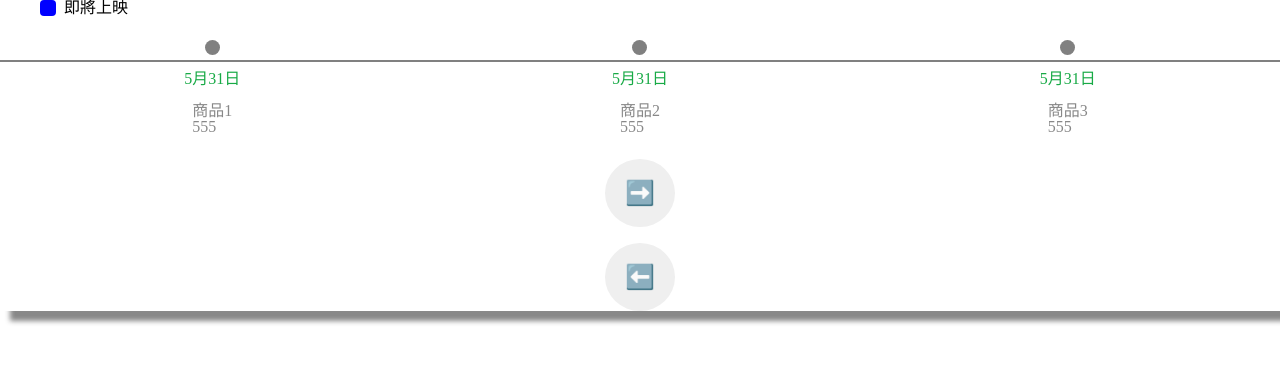
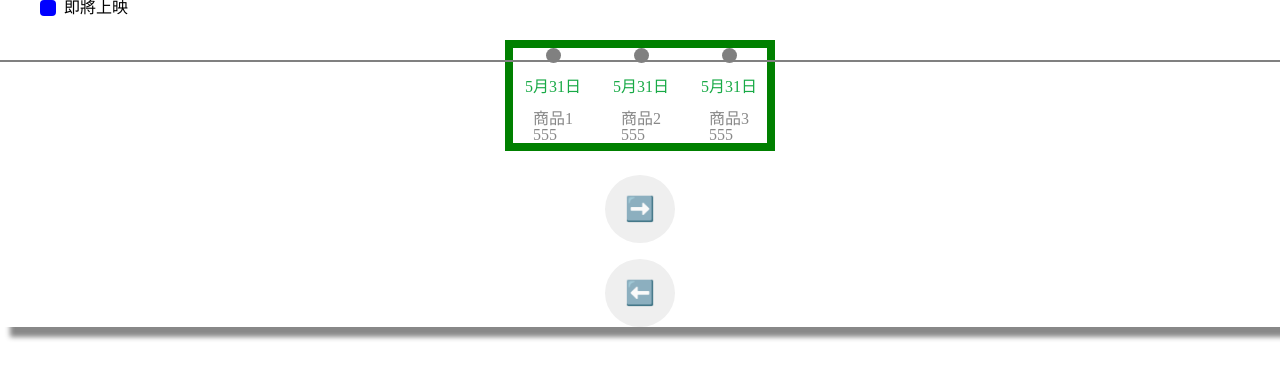
Before and after one commit to Chouwill/movie-slideshow, a Vue app: page / in a window 1280 px wide. Shown: the top 378 px of the page. Built offline with nearby package versions, Linux system fonts and the light colour scheme.

Commit message:
fix:修正輪播器樣式與顯示項目個數

```diff
--- a/src/components/Ｍovie.vue
+++ b/src/components/Ｍovie.vue
@@ -1,5 +1,6 @@
 <script setup>
-import { ref } from "vue";
+import { onMounted, ref } from "vue";
+
 
 const movieArray = ref([
   {
@@ -14,8 +15,48 @@ const movieArray = ref([
     name: "商品3",
     price: 555,
   },
+  {
+    name: "商品4",
+    price: 555,
+  },
+  {
+    name: "商品5",
+    price: 555,
+  },
+  {
+    name: "商品6",
+    price: 555,
+  },
+  {
+    name: "商品7",
+    price: 555,
+  },
+  {
+    name: "商品8",
+    price: 555,
+  },
+  {
+    name: "商品9",
+    price: 555,
+  },
+]);
 
-]);
+movieArray.value.forEach((item) => {
+  console.log(item);
+});
+
+onMounted(() => {
+  const nextStep = document.querySelector(".nextStep");
+  const returnStep = document.querySelector(".returnStep");
+
+  console.log(nextStep);
+  console.log(returnStep);
+
+  nextStep.addEventListener("click", function(e){
+    console.log(e);
+
+  })
+});
 </script>
 
 <template>
@@ -44,61 +85,12 @@ const movieArray = ref([
             /> -->
           </div>
         </div>
-        <!-- <div class="circle-father">
-          <div class="semicircle"></div>
-          <div class="date">
-            <p class="date-text">5月31日</p>
-          </div>
-          <div class="movie-pic">
-            <img src="https://image.tmdb.org/t/p/w500/zuXZnzHvXdWyVDVPZcLvPNrKvEq.jpg"
-            style="width: 181px; height: 271px;" alt="">
-          </div>
-        </div>
-        <div class="circle-father">
-          <div class="semicircle"></div>
-          <div class="date">
-            <p class="date-text">5月31日</p>
-          </div>
-          <div class="movie-pic">
-            <img src="https://image.tmdb.org/t/p/w500/zuXZnzHvXdWyVDVPZcLvPNrKvEq.jpg"
-            style="width: 181px; height: 271px;" alt="">
-          </div>
-        </div>
-        <div class="circle-father">
-          <div class="semicircle"></div>
-          <div class="date">
-            <p class="date-text">5月31日</p>
-          </div>
-          <div class="movie-pic">
-            <img src="https://image.tmdb.org/t/p/w500/zuXZnzHvXdWyVDVPZcLvPNrKvEq.jpg"
-            style="width: 181px; height: 271px;" alt="">
-          </div>
-        </div>
-        <div class="circle-father">
-          <div class="semicircle"></div>
-          <div class="date">
-            <p class="date-text">5月31日</p>
-          </div>
-          <div class="movie-pic">
-            <img src="https://image.tmdb.org/t/p/w500/zuXZnzHvXdWyVDVPZcLvPNrKvEq.jpg"
-            style="width: 181px; height: 271px;" alt="">
-          </div>
-        </div>
-        <div class="circle-father">
-          <div class="semicircle"></div>
-          <div class="date">
-            <p class="date-text">5月31日</p>
-          </div>
-          <div class="movie-pic">
-            <img src="https://image.tmdb.org/t/p/w500/zuXZnzHvXdWyVDVPZcLvPNrKvEq.jpg"
-            style="width: 181px; height: 271px;" alt="">
-          </div>
-        </div> -->
+        <!--  -->
       </div>
     </div>
 
-    <button>➡️</button>
-    <button>⬅️</button>
+    <button class="nextStep">➡️</button>
+    <button class="returnStep">⬅️</button>
   </div>
 </template>
 
@@ -147,11 +139,14 @@ const movieArray = ref([
       top: 28px;
     }
     .circle-box {
-      width: 100%;
+      width: 270px;
+      overflow: hidden;
+      align-items: center;
       display: flex;
-      border: 8px solid green;
-      gap: 0.2rem;
-      justify-content: space-around;
+      border: 8px solid green !important;
+      gap: 0.5rem;
+      // justify-content: space-around;
+      margin: 0 auto;
       .circle-father {
         gap: 0.5rem;
         border: 6px solid orange;
@@ -159,7 +154,7 @@ const movieArray = ref([
         justify-content: center;
         align-items: center;
         flex-direction: column;
-        overflow: hidden;
+        width: 200px;
 
         .semicircle {
           width: 15px;
@@ -174,6 +169,7 @@ const movieArray = ref([
           text-align: center;
           border: 2px solid turquoise;
           padding: 0.5rem 0;
+
           .date-text {
             text-align: center;
             color: rgb(24, 170, 70);
@@ -189,10 +185,14 @@ const movieArray = ref([
       }
     }
   }
-  button{
+  button {
     padding: 20px;
     border-radius: 100%;
     font-size: 1.5rem;
   }
 }
+
+.range {
+  border: 3px solid red !important;
+}
 </style>
```
